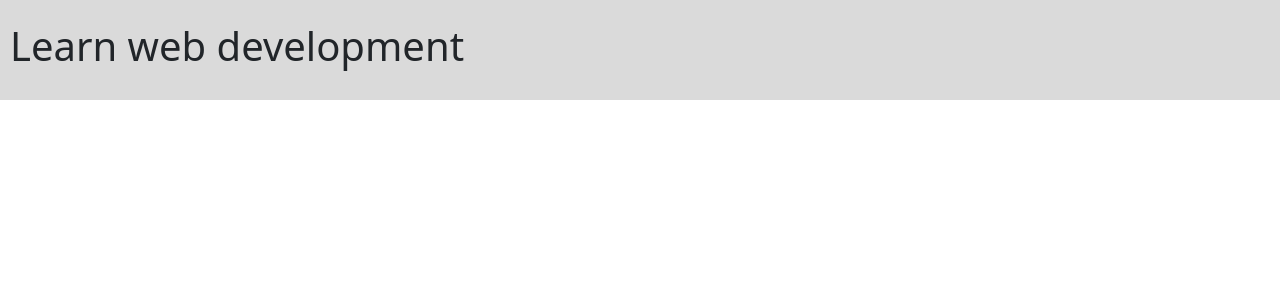
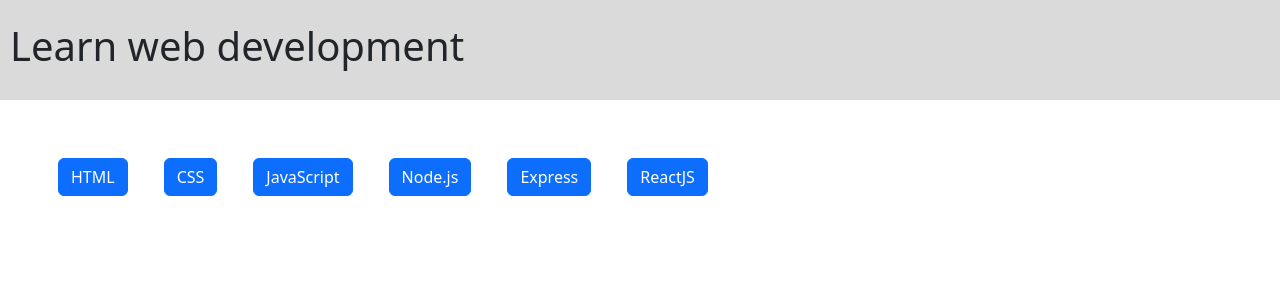
Before and after one commit to Orsouene/react-use-state, a React (Vite) app: page / in a window 1280 px wide. Shown: the top 300 px of the page. Built offline with nearby package versions, Linux system fonts and the light colour scheme.

Commit message:
Creato una lista di bottoni, uno per  linguaggio

```diff
--- a/src/App.jsx
+++ b/src/App.jsx
@@ -1,9 +1,16 @@
 // import header
 import Header from "./component/Header";
+// import main
+import Main from "./component/Main";
 // import css  file
 import "./index.css";
 function App() {
-  return <Header />;
+  return (
+    <>
+      <Header />
+      <Main />
+    </>
+  );
 }
 
 export default App;
--- /dev/null
+++ b/src/component/Button.jsx
@@ -0,0 +1,9 @@
+function Button({ title }) {
+  return (
+    <button type="button" className="btn btn-primary">
+      {title}
+    </button>
+  );
+}
+
+export default Button;
--- a/src/component/Main.jsx
+++ b/src/component/Main.jsx
@@ -0,0 +1,22 @@
+// import la funzione dell buttone
+import Button from "./Button";
+// importo l'array dell languages
+import languages from "../data/languages";
+function Main() {
+  return (
+    <main>
+      <div className="d-flex gap-3 ps-5 pt-5">
+        {languages.map((language) => {
+          //   console.log(language.title);
+          return (
+            <div key={language.id} className="l-button">
+              <Button title={language.title} />
+            </div>
+          );
+        })}
+      </div>
+    </main>
+  );
+}
+
+export default Main;
--- a/src/index.css
+++ b/src/index.css
@@ -6,3 +6,8 @@
   align-items: center;
   padding-left: 10px;
 }
+
+/* BUTTON */
+.l-button {
+  padding: 10px;
+}
```
